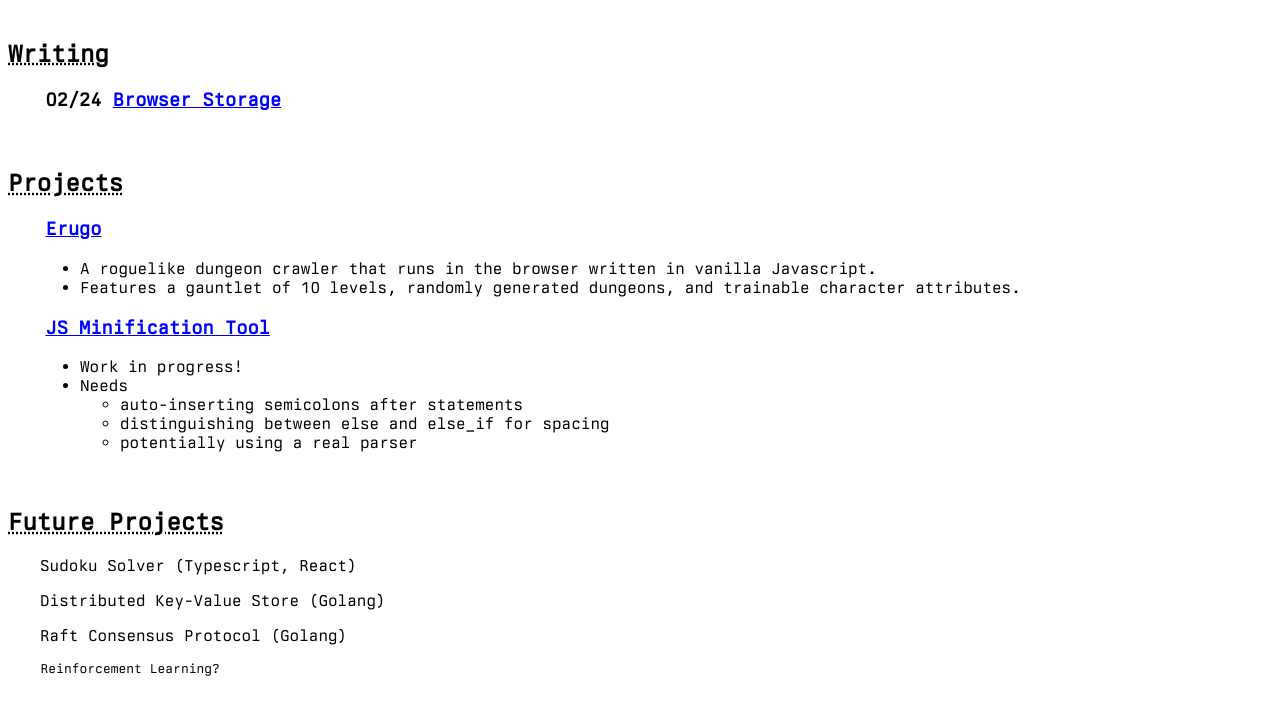
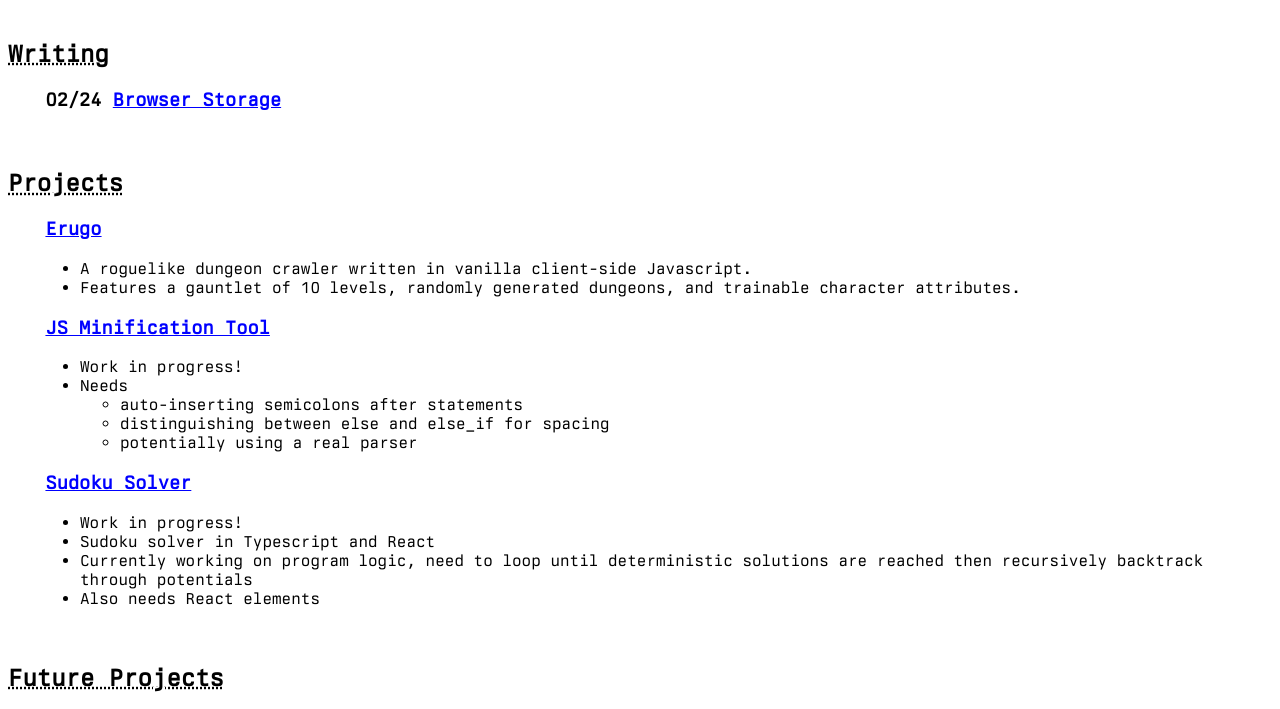
Before and after one commit to na4n/na4n.github.io, a plain HTML site: page index.html in a window 1280 px wide. Shown: the part 82-791 px from the top of the page. Drawn offline with Linux system fonts and the light colour scheme.

Commit message:
update sudoku category

```diff
--- a/index.html
+++ b/index.html
@@ -22,7 +22,7 @@
 		<h2 style="text-decoration:underline dotted;">Projects</h2>
 		<h3 id="one"><a href="https://na4n.github.io/erugo/">Erugo</a></h3>
 		<ul id="one">
-			<li>A roguelike dungeon crawler that runs in the browser written in vanilla Javascript.</li>
+			<li>A roguelike dungeon crawler written in vanilla client-side Javascript.</li>
 			<li>Features a gauntlet of 10 levels, randomly generated dungeons, and trainable character attributes.</li>
 		</ul>
 		<h3 id="one"><a href="https://gist.github.com/na4n/9d9e5b20c8032d2b5d2fd7dca14a6bea">JS Minification Tool</a></h3>
@@ -35,13 +35,19 @@
 					<li>potentially using a real parser</li>
 				</ul>
 		</ul>
+		<h3 id="one"><a href="https://github.com/na4n/sudoku/">Sudoku Solver</a></h3>
+		<ul id="one">
+			<li>Work in progress!</li>
+			<li>Sudoku solver in Typescript and React</li>
+			<li>Currently working on program logic, need to loop until deterministic solutions are reached then recursively backtrack through potentials</li>
+			<li>Also needs React elements</li>
+		</ul>
 		<br>
 
 		<h2 style="text-decoration:underline dotted;">Future Projects</h2>
-		<p id="one">Sudoku Solver (Typescript, React)</p>
 		<p id="one">Distributed Key-Value Store (Golang)</p>
 		<p id="one">Raft Consensus Protocol (Golang)</p>
-		<p id="one" style="font-size:small">&ensp;Reinforcement Learning?</p>
+		<p id="one">Reinforcement Learning?</p>
 		<br>
 
 		<h2 style="text-decoration:underline dotted;">About Me</h2>
```
